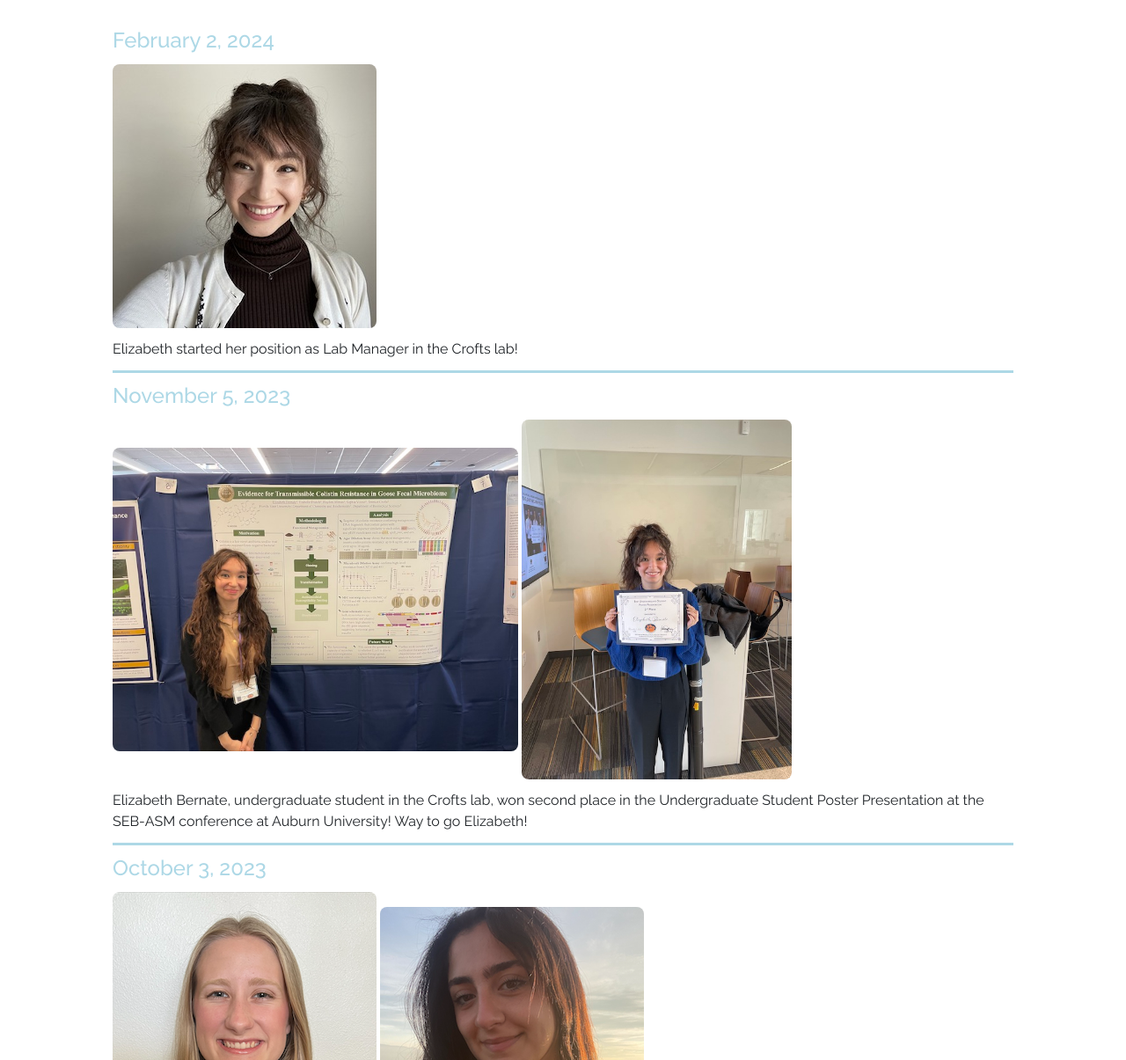
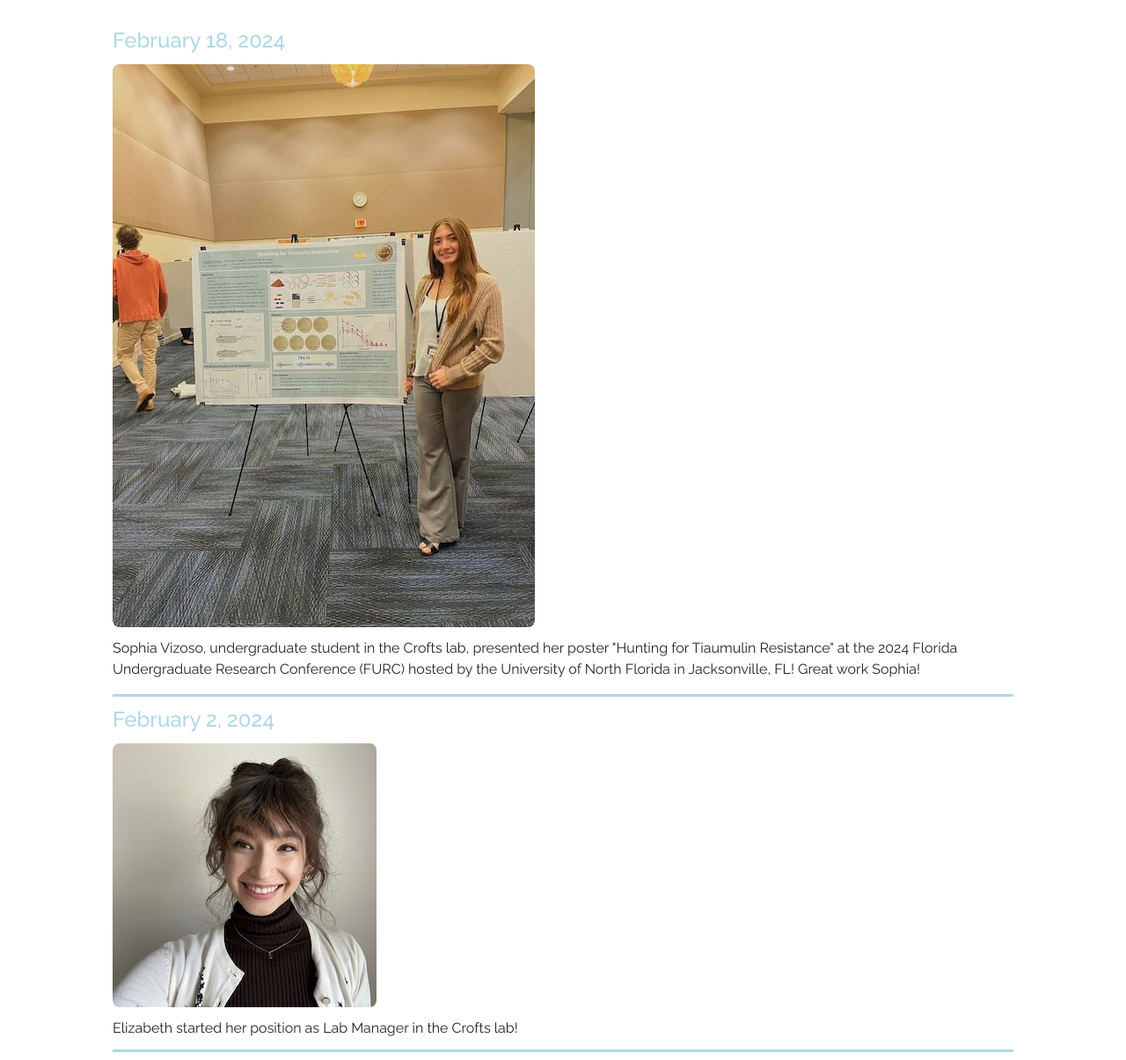
Before and after one commit to tcr0fts/CroftsMicroLab, a plain HTML site: page lab-news.html in a window 1280 px wide. Shown: the part 208-1413 px from the top of the page at 88% size. Drawn offline with nearby package versions, Linux system fonts and the light colour scheme.

Commit message:
Update lab-news.html
Added Sophia's poster!

```diff
--- a/lab-news.html
+++ b/lab-news.html
@@ -60,6 +60,12 @@
 
     <!-- page content, copy and paste a div below to add more lab news, add, delete images as needed -->
         <div class="news-post">
+      <h4 class="date-news-post">February 18, 2024</h4>
+      <img src="Resources/images/Sophia2024Poster.jpg">
+      <p class="news-post-details">Sophia Vizoso, undergraduate student in the Crofts lab, presented her poster "Hunting for Tiaumulin Resistance" at the 2024 Florida Undergraduate Research Conference (FURC) hosted by the University of North Florida in Jacksonville, FL! Great work Sophia!</p></p>
+    </div>
+
+        <div class="news-post">
       <h4 class="date-news-post">February 2, 2024</h4>
       <img src="Resources/images/Elizabeth_headshot.jpg">
       <p class="news-post-details">Elizabeth started her position as Lab Manager in the Crofts lab!</p>
```
